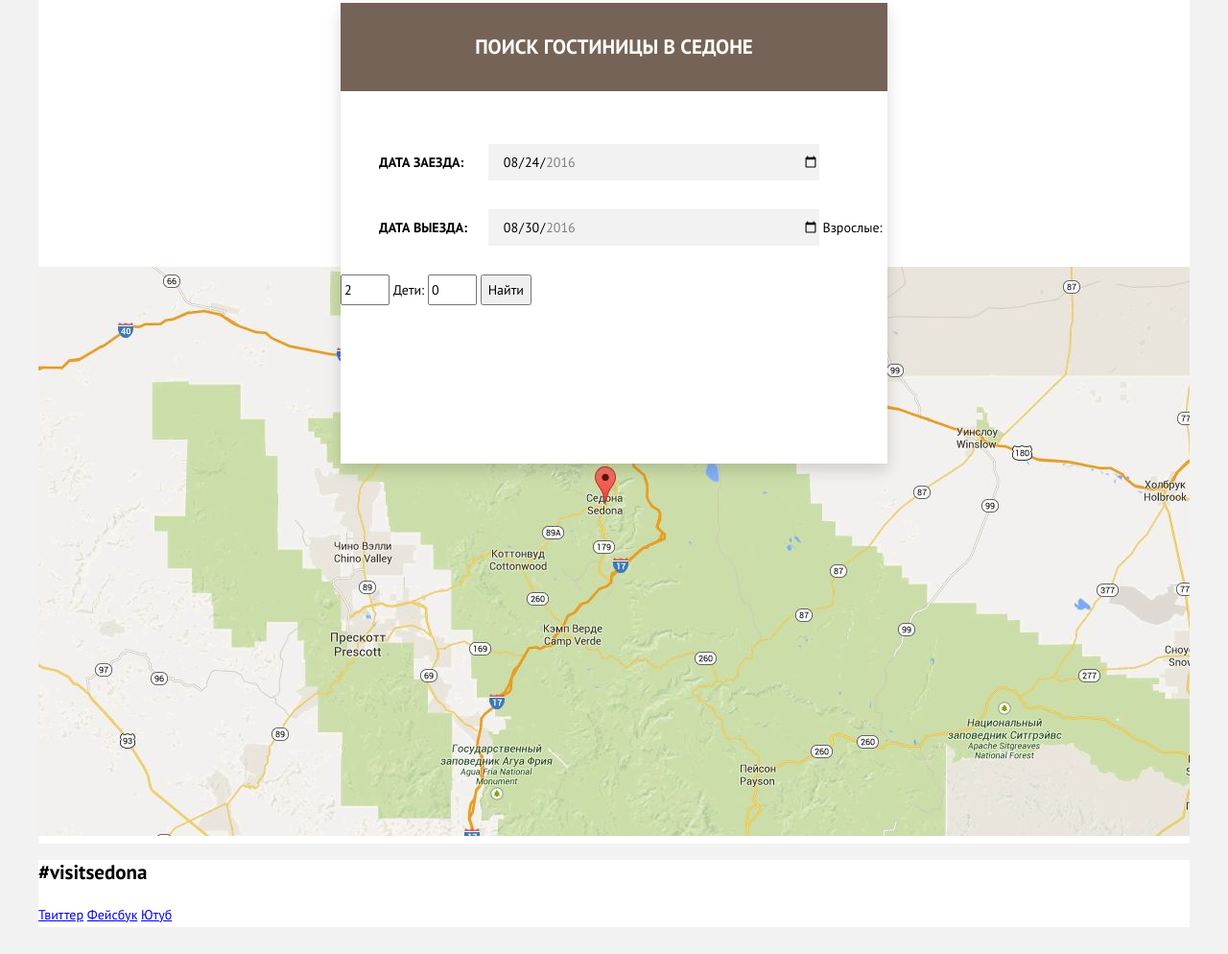
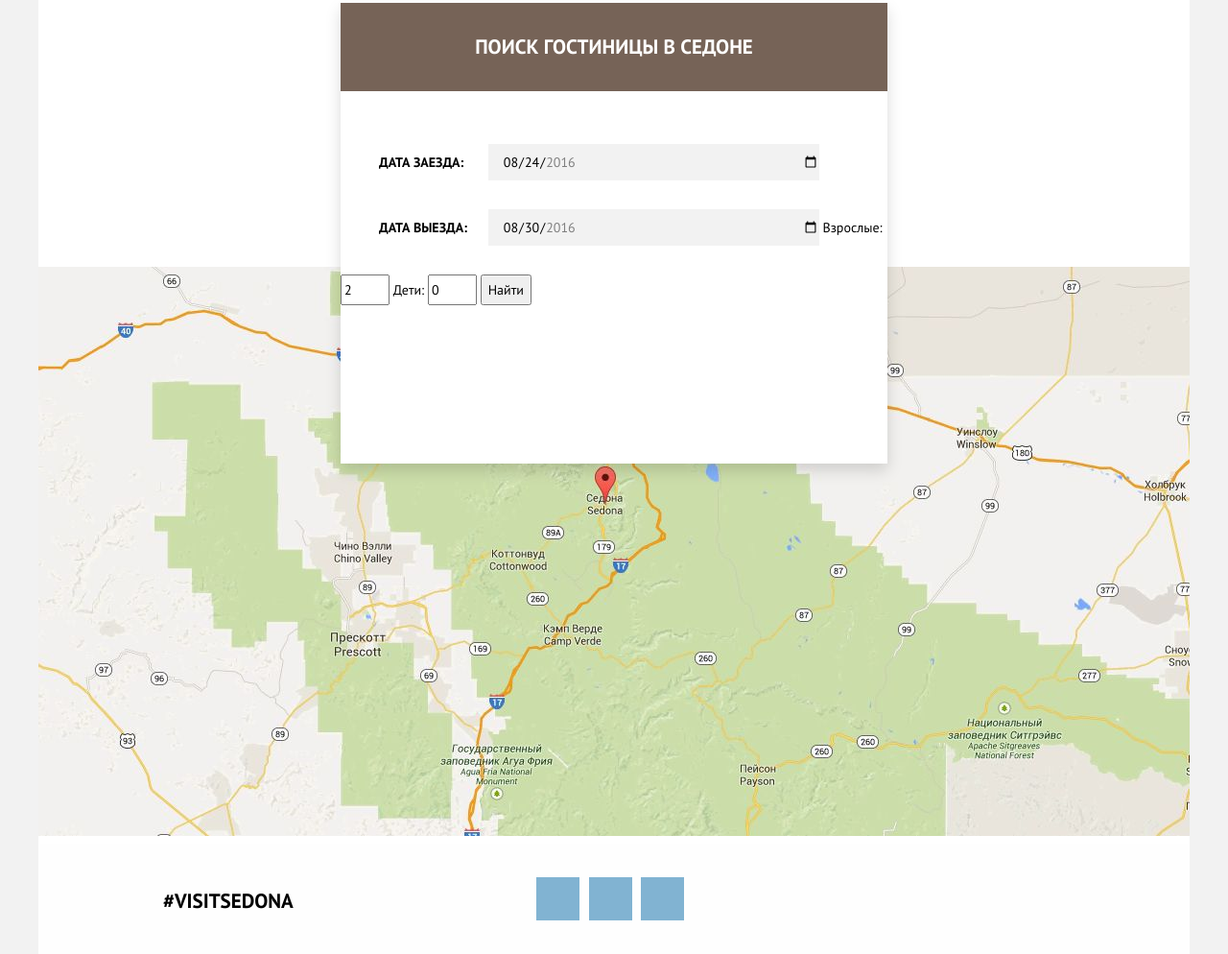
Before and after one commit to Nezdara/sedona, a plain HTML site: page index.html in a window 1280 px wide. Shown: the part 2064-3058 px from the top of the page at 96% size. Before the commit the page ends 3030 px from the top, so only its background shows below. Drawn offline with Linux system fonts and the light colour scheme.

Commit message:
Начал верстать футер

```diff
--- a/css/style.css
+++ b/css/style.css
@@ -43,10 +43,6 @@ header .logo {
   margin: 0;
   vertical-align: top;
   list-style: none;
-}
-
-.main-navigation ul li {
-
 }
 
 .main-navigation-left {
@@ -293,3 +289,47 @@ img.center {
   font-weight: 700;
   text-transform: uppercase;
 }
+
+.main-footer {
+  padding-top: 35px;
+  padding-bottom: 35px;
+  color: #000000;
+  background: rgba(255, 255, 255, 0.9);
+}
+
+.footer-tagname {
+  float: left;
+  padding-left: 130px;
+  margin-right: 250px;
+}
+
+.footer-tagname h2 {
+  padding: 0;
+  margin: 0;
+  padding-top: 12px;
+  font-size: 21px;
+  line-height: 26px;
+  font-weight: 700;
+  text-transform: uppercase;
+}
+
+.footer-social {
+  float: left;
+  width: 160px;
+}
+
+.social-btn {
+  display: inline-block;
+  width: 45px;
+  height: 45px;
+  margin: 0 3px;
+
+  font-size: 0;
+  vertical-align: top;
+  text-decoration: none;
+  background: #81b3d2;
+}
+
+.social-btn:last-child {
+  margin-right: 0;
+}
--- a/index.html
+++ b/index.html
@@ -107,7 +107,7 @@
     </div>
     <img src="img/sedona-map.jpg" alt="sedona map" width="1200" height="593">
   </main>
-  <footer class="container">
+  <footer class="container main-footer clearfix">
     <section class="footer-tagname">
       <h2>#visitsedona</h2>
     </section>
```
